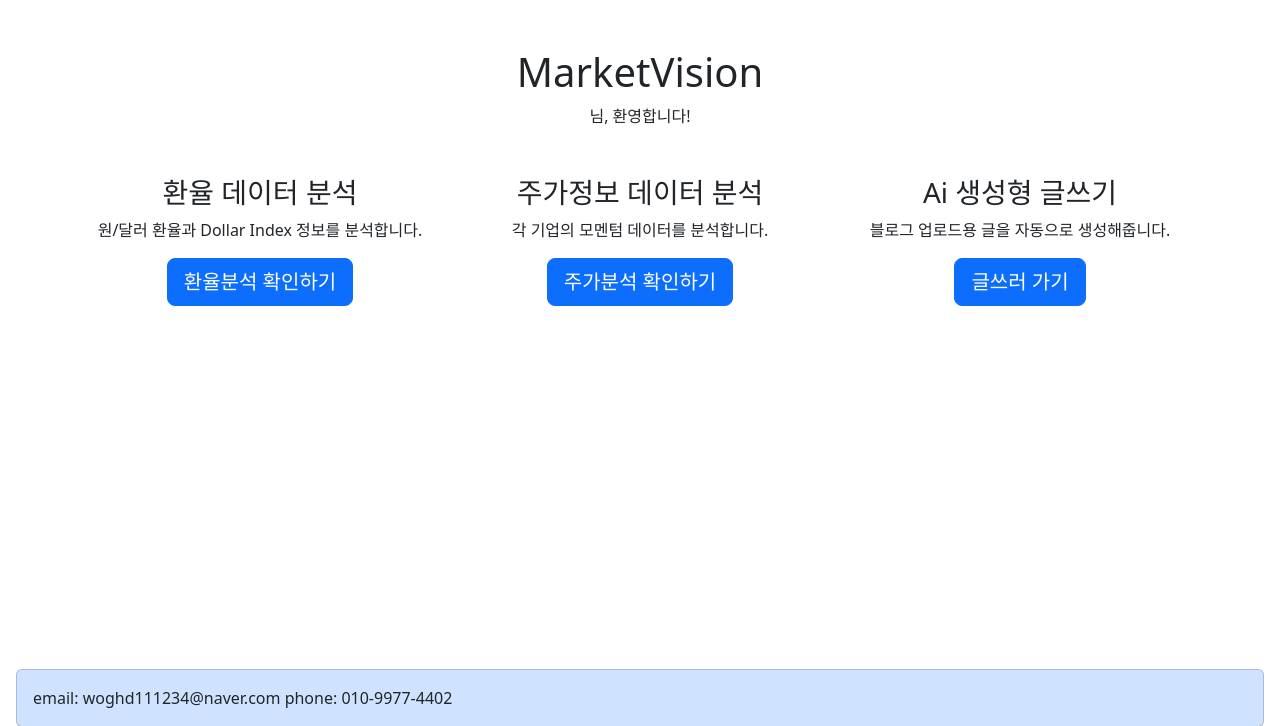
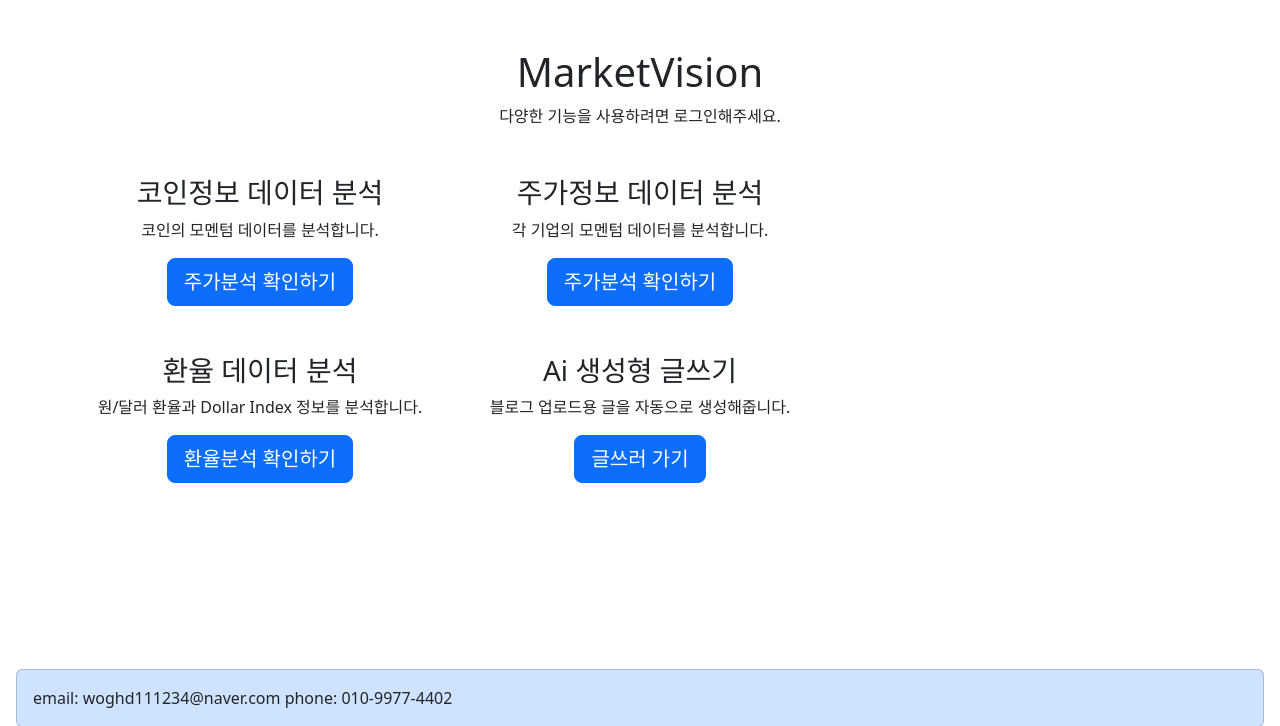
Before and after one commit to kevin111234/finence_service, a Django app: page / in a window 1280 px wide. Shown: the part 57-783 px from the top of the page. Run offline with Django 5.2, Linux system fonts and the light colour scheme.

Commit message:
로그인 여부에 따른 템플릿 구성 수정

```diff
--- a/templates/home.html
+++ b/templates/home.html
@@ -5,14 +5,18 @@
 {% block content %}
     <div class="container mt-5">
         <h1 class="text-center">MarketVision</h1>
-        <p class="text-center">{{ user.first_name }}님, 환영합니다!</p>
+        {% if user.is_authenticated %}
+            <p class="text-center">{{ user.first_name }}님, 환영합니다!</p>
+        {% else %}
+            <p class="text-center">다양한 기능을 사용하려면 로그인해주세요.</p>
+        {% endif %}
 
         <div class="row mt-5">
             <!-- Button 1 -->
             <div class="col-md-4 text-center">
-                <h3>환율 데이터 분석</h3>
-                <p>원/달러 환율과 Dollar Index 정보를 분석합니다.</p>
-                <a href="#" class="btn btn-primary btn-lg">환율분석 확인하기</a>
+                <h3>코인정보 데이터 분석</h3>
+                <p>코인의 모멘텀 데이터를 분석합니다.</p>
+                <a href="#" class="btn btn-primary btn-lg">주가분석 확인하기</a>
             </div>
             <!-- Button 2 -->
             <div class="col-md-4 text-center">
@@ -20,7 +24,15 @@
                 <p>각 기업의 모멘텀 데이터를 분석합니다.</p>
                 <a href="#" class="btn btn-primary btn-lg">주가분석 확인하기</a>
             </div>
-            <!-- Button 3 -->
+        </div>
+        <div class="row mt-5">
+            <!-- Button 3-->
+            <div class="col-md-4 text-center">
+                <h3>환율 데이터 분석</h3>
+                <p>원/달러 환율과 Dollar Index 정보를 분석합니다.</p>
+                <a href="#" class="btn btn-primary btn-lg">환율분석 확인하기</a>
+            </div>
+            <!-- Button 4 -->
             <div class="col-md-4 text-center">
                 <h3>Ai 생성형 글쓰기</h3>
                 <p>블로그 업로드용 글을 자동으로 생성해줍니다.</p>
--- a/templates/navbar.html
+++ b/templates/navbar.html
@@ -9,11 +9,14 @@
         </button>
         <div class="collapse navbar-collapse" id="navbarSupportedContent">
             <ul class="navbar-nav me-auto mb-2 mb-lg-0">
+                {% if user.is_authenticated %}
+                {% else %}
                 <li class="nav-item">
                     <a class="nav-link" href="{% url 'user:login' %}">로그인</a>
                 </li>
                 <li class="nav-item">
                     <a class="nav-link" href="{% url 'user:signup' %}">회원가입</a>
+                {% endif %}
                 </li>
             </ul>
         </div>
```
